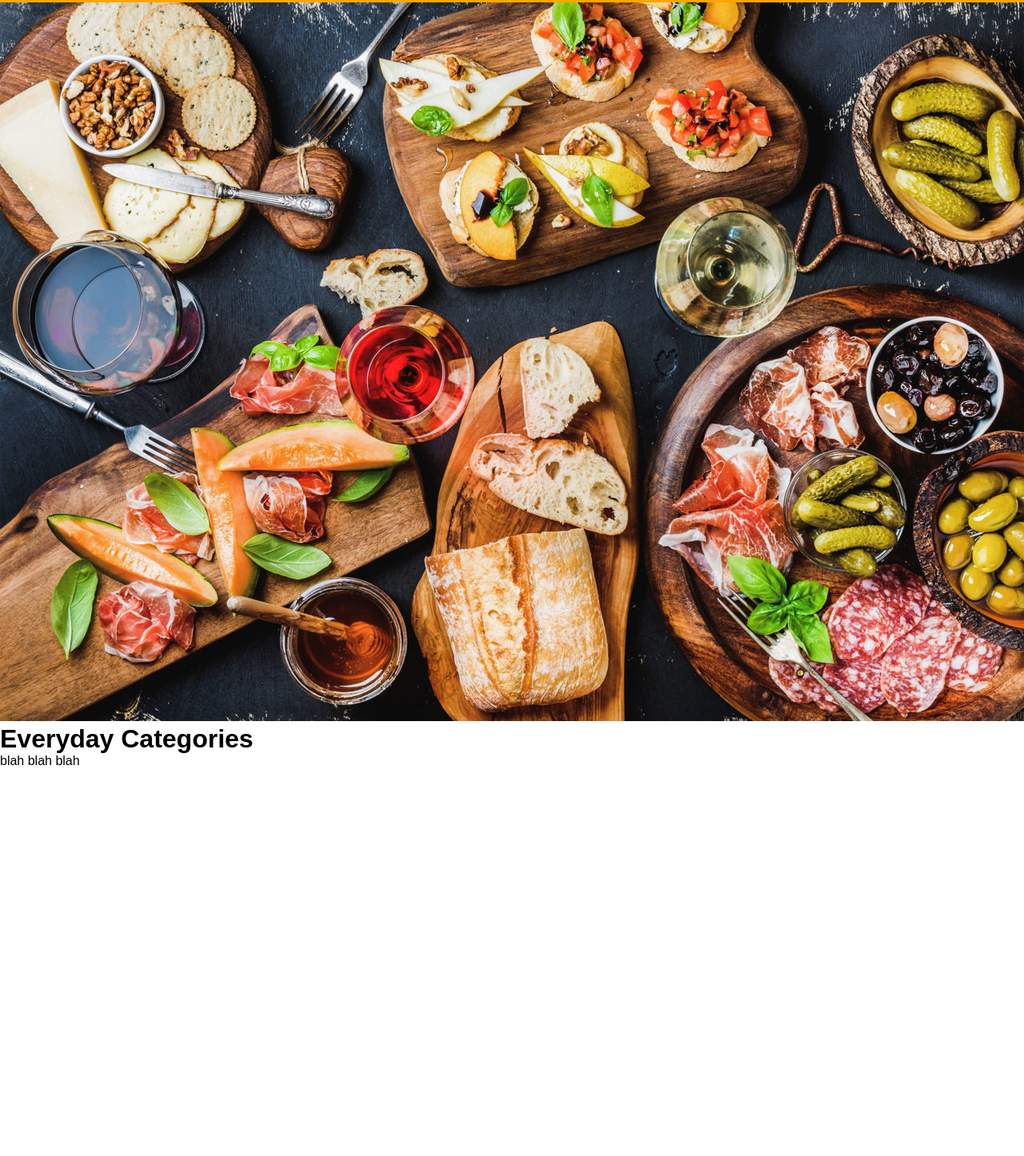
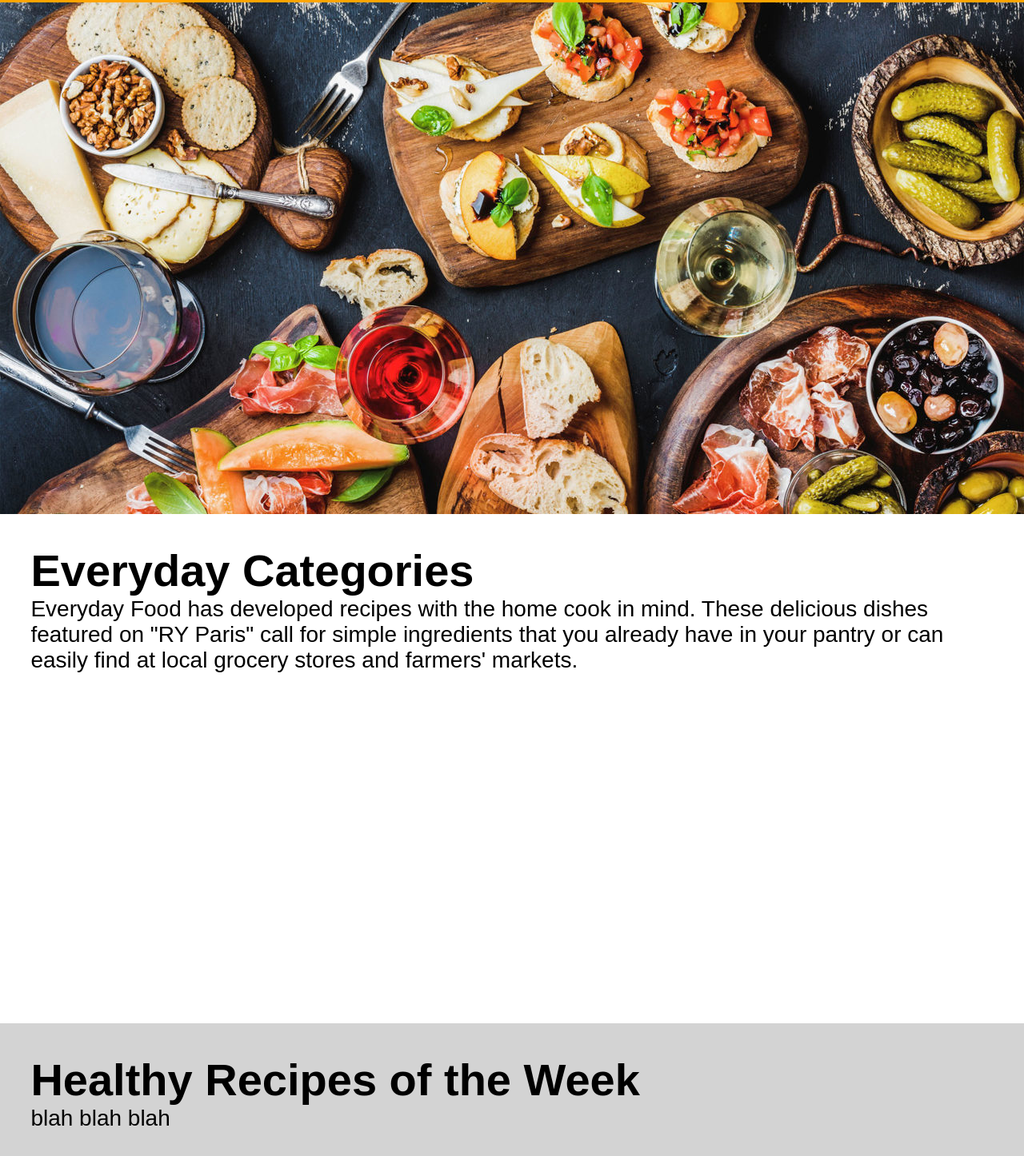
Before and after one commit to I-s-aac/ry-paris-burger, a plain HTML site: page index.html in a window 1280 px wide. Shown: the part 98-1544 px from the top of the page at 80% size. Before the commit the page ends 1059 px from the top, so only its background shows below. Drawn offline with Linux system fonts and the light colour scheme.

Commit message:
added more words to the first section, and made the segments have padding and sometimes a background, and made the title image fit Mon, Aug 26, 2024  9:42:30 AM

```diff
--- a/css/style.css
+++ b/css/style.css
@@ -4,9 +4,19 @@
     font-family: sans-serif;
 }
 
+header, .pageContent, .imageRow {
+    display: flex;
+}
+
+#titleImage {
+    background-image: url("../images/hero-image.jpg");
+    background-size: cover;
+    height: 80vh;
+    width: 100%;
+}
+
 header {
     background-color: orange;
-    display: flex;
     flex-direction: row;
     align-items: center;
     justify-content: space-around;
@@ -21,3 +31,22 @@ a {
     color: black;
     text-decoration: none;
 }
+
+.pageContent {
+    flex-direction: column;
+    width: 100%;
+}
+
+.pageContentSegment {
+    padding: 3%;
+    height: 70vh;
+    font-size: 175%;
+}
+
+.graybg {
+    background-color: lightgray;
+}
+
+.imageRow {
+    flex-direction: row;
+}
--- a/index.html
+++ b/index.html
@@ -22,12 +22,20 @@
 
     <main class="pageContent">
 
-        <div class="pageContentSegment">
-            <img src="images/hero-image.jpg">
-        </div>
+        <div id="titleImage"></div>
 
         <div class="pageContentSegment">
             <h1>Everyday Categories</h1>
+            <p>
+                Everyday Food has developed recipes with the home cook in mind.
+                These delicious dishes featured on "RY Paris" call for simple
+                ingredients that you already have in your pantry or can easily
+                find at local grocery stores and farmers' markets.
+            </p>
+        </div>
+
+        <div class="pageContentSegment graybg">
+            <h1>Healthy Recipes of the Week</h1>
             <p>blah blah blah</p>
         </div>
     </main>
```
